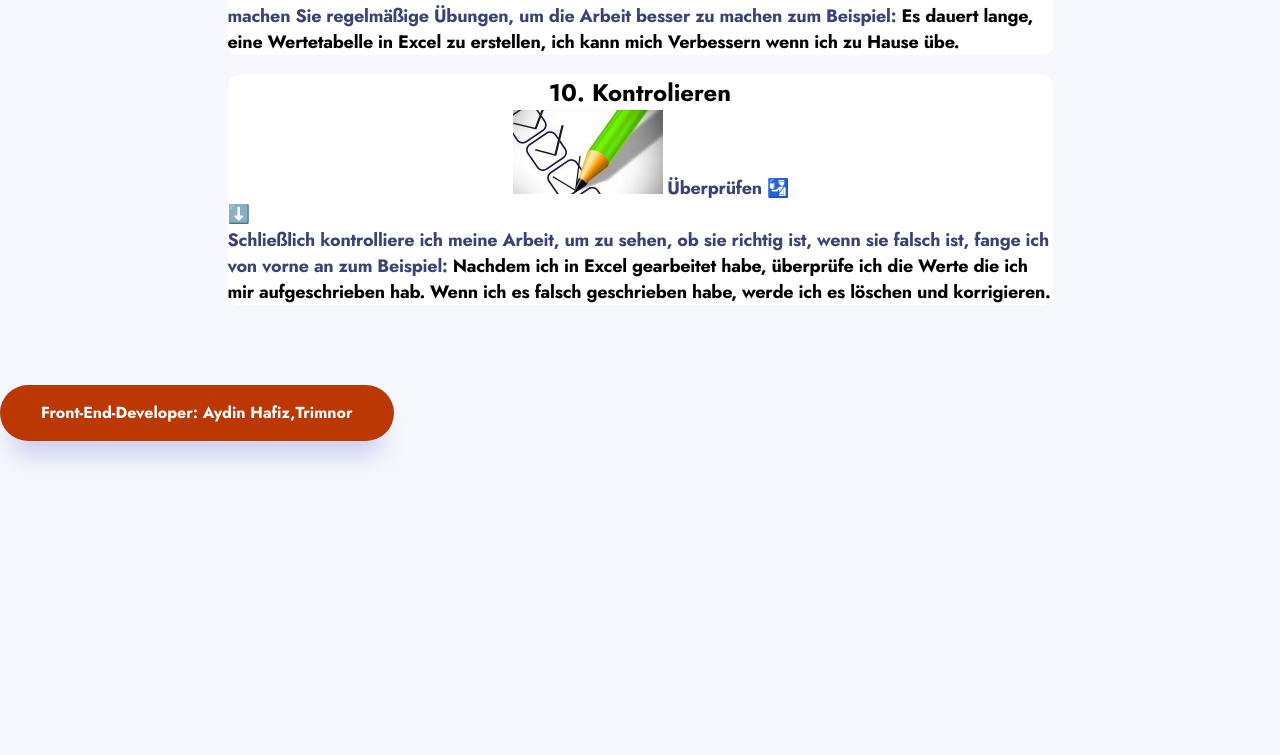
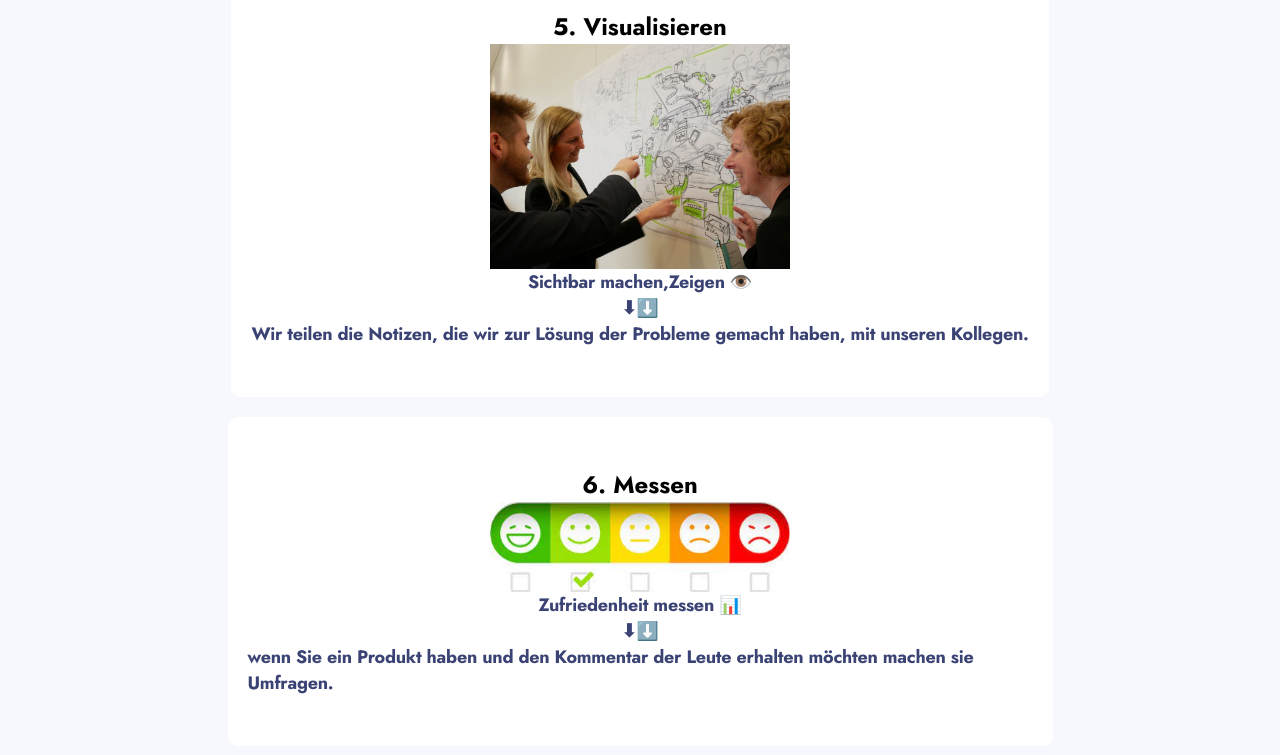
Before and after one commit to aydinhafiz/schuleprozess, a plain HTML site: page index.html in a window 1280 px wide. Shown: the part 2045-2800 px from the top of the page. Before the commit the page ends 2536 px from the top, so only its background shows below. Drawn offline with Linux system fonts and the light colour scheme; a web font is replaced by a local one.

Commit message:
added JavaScript added new Button about developer images made bigger

```diff
--- a/aufmerksamkeit/main.css
+++ b/aufmerksamkeit/main.css
@@ -25,9 +25,7 @@ body {
 .vielen-dank img{
     display: flex;
     justify-content: center;
-    margin-top: 100px;
-    margin-left: 355px;
-    height: 650px;
+
 }
 
 
--- a/index.html
+++ b/index.html
@@ -9,13 +9,20 @@
     <link rel="preconnect" href="https://fonts.googleapis.com">
     <link rel="preconnect" href="https://fonts.gstatic.com" crossorigin>
     <link href="https://fonts.googleapis.com/css2?family=Jost:wght@400;600;700&display=swap" rel="stylesheet">
+    <link rel="preconnect" href="https://fonts.googleapis.com">
+    <link rel="preconnect" href="https://fonts.gstatic.com" crossorigin>
+    <link href="https://fonts.googleapis.com/css2?family=La+Belle+Aurore&display=swap" rel="stylesheet">
     <link rel="stylesheet" href="main.css">
 </head>
 
 <body>
+    <div class="header">
+        <button>Front-End-Developer: Aydin Hafiz,Trimnor</button>
+        <h1>Prozessoptimierung die 10 Schritt Methode</h1>
+        <span>Aydin Hafiz</span>
+    </div>
     <div class="jobs container">
-        <h1>Prozessoptimierung die 10 Schritt Methode</h1>
-        <div class="job">
+        <!-- <div class="job">
             <h2>1. Als teil der Unternehmenskultur etablieren.</h2>
             <div class="for-example">
                 <img src="./assets/win-win.png" alt="win-win">
@@ -26,9 +33,9 @@
                 <p>Die Gewährung von Prämien an die Mitarbeiter auf diese Weise bewirkt, dass sie schneller und
                     effektiver arbeiten.</p>
             </div>
-        </div>
+        </div> -->
 
-        <div class="job-1">
+        <!-- <div class="job-1">
             <h2>2. Verantwotliche festlegen.</h2>
             <div class="for-example-1">
                 <img src="./assets/Teamleader.png.jpg" alt="Teamleader">
@@ -142,12 +149,11 @@
                         werde ich es
                         löschen und korrigieren.</a></p>
             </div>
-        </div>
+        </div> -->
     </div>
-
     <div class="creator">
-        <a href="./aufmerksamkeit/index.html">Front-End-Developer: Aydin Hafiz,Trimnor</a>
+        <a href="./aufmerksamkeit/index.html">Bitte Klicken.</a>
     </div>
+    <script src="./main.js"></script>
 </body>
-<div class="divss"></div>
 </html>
--- a/main.css
+++ b/main.css
@@ -14,7 +14,49 @@ body {
     margin: 0 auto;
 }
 
+.header {
+    display: flex;
+    justify-content: space-between;
 
+}
+
+.header button {
+    display: inline-block;
+    text-decoration: none;
+
+    justify-content: flex-start;
+    margin-top: 20px;
+    margin-bottom: 50px;
+    font-weight: 700;
+    font-size: 16px;
+    line-height: 28px;
+    color: #FFFFFF;
+    background: linear-gradient(135deg, #A060FF 0%, #CB30E3 49.21%, #FFA84E 100%);
+    border-radius: 6px;
+    border: none;
+    padding: 14px 41px;
+    border-radius: 28px;
+    cursor: pointer;
+    transition: transform 1s ease-in-out;
+}
+
+.header button:hover {
+    box-shadow: 0px 25px 25px -10px rgba(63, 91, 194, 0.247159);
+    border-radius: 28px;
+    transform: scale(0.9);
+    transition: 3s;
+}
+
+.header span {
+    font-family: 'La Belle Aurore', cursive;
+}
+
+.jobs {
+    display: flex;
+    justify-content: center;
+    flex-direction: column;
+    align-items: center;
+}
 
 .jobs h1 {
     display: flex;
@@ -26,6 +68,7 @@ body {
     background: #FFFFFF;
     border-radius: 10px;
     max-width: 825px;
+    padding: 50px 20px;
 }
 
 .job h2 {
@@ -33,9 +76,15 @@ body {
     justify-content: center;
 }
 
+.for-example {
+    display: flex;
+    justify-content: center;
+    flex-direction: column;
+    align-items: center;
+}
+
 .for-example img {
-    max-width: 150px;
-    margin-left: 285px;
+    max-width: 300px;
 }
 
 .for-example span {
@@ -55,19 +104,59 @@ body {
     font-weight: 700;
     font-size: 18px;
     line-height: 26px;
-    /* identical to box height */
+    letter-spacing: -0.25px;
+    color: #3A4374;
+}
 
-    letter-spacing: -0.25px;
+.creator a {
+    display: inline-block;
+    text-decoration: none;
+    justify-content: flex-start;
+    margin-top: 80px;
+    margin-bottom: 50px;
+    font-weight: 700;
+    font-size: 16px;
+    line-height: 28px;
+    color: #FFFFFF;
+    background: #bb3703;
+    box-shadow: 0px 25px 25px -10px rgba(63, 91, 194, 0.247159);
+    border: none;
+    padding: 14px 41px;
+    border-radius: 28px;
+    cursor: pointer;
+    transition: transform 1s ease-in-out;
+}
 
-    color: #3A4374;
+.creator a:hover {
+    box-shadow: 0px 25px 25px -10px rgba(63, 91, 194, 0.247159);
+    border-radius: 28px;
+    transform: scale(0.9);
+    transition: 3s;
+}
 
+.arrow span:hover {
+    box-shadow: 0px 25px 25px -10px rgba(63, 91, 194, 0.247159);
+    border-radius: 28px;
+    transform: scale(1.5);
+    transition: 3s;
+}
+
+.zoom b:hover {
+    box-shadow: 0px 25px 25px -10px rgba(63, 91, 194, 0.247159);
+    border-radius: 28px;
+    transform: scale(1.5);
+    transition: 3s;
+}
+
+@media (max-width: 775px) {
+    .jobs {
+        transform: translateY(0px);
+    }
 }
 
 
 
-
-
-.jobs-1 h1 {
+/* .jobs-1 h1 {
     display: flex;
     justify-content: center;
 }
@@ -106,7 +195,6 @@ body {
     font-weight: 700;
     font-size: 18px;
     line-height: 26px;
-    /* identical to box height */
 
     letter-spacing: -0.25px;
 
@@ -156,7 +244,6 @@ body {
     font-weight: 700;
     font-size: 18px;
     line-height: 26px;
-    /* identical to box height */
 
     letter-spacing: -0.25px;
 
@@ -214,7 +301,6 @@ body {
     font-weight: 700;
     font-size: 18px;
     line-height: 26px;
-    /* identical to box height */
 
     letter-spacing: -0.25px;
 
@@ -266,7 +352,6 @@ body {
     font-weight: 700;
     font-size: 18px;
     line-height: 26px;
-    /* identical to box height */
 
     letter-spacing: -0.25px;
 
@@ -318,7 +403,6 @@ body {
     font-weight: 700;
     font-size: 18px;
     line-height: 26px;
-    /* identical to box height */
 
     letter-spacing: -0.25px;
 
@@ -380,7 +464,6 @@ body {
     font-weight: 700;
     font-size: 18px;
     line-height: 26px;
-    /* identical to box height */
 
     letter-spacing: -0.25px;
 
@@ -439,7 +522,6 @@ body {
     font-weight: 700;
     font-size: 18px;
     line-height: 26px;
-    /* identical to box height */
 
     letter-spacing: -0.25px;
 
@@ -497,7 +579,6 @@ body {
     font-weight: 700;
     font-size: 18px;
     line-height: 26px;
-    /* identical to box height */
 
     letter-spacing: -0.25px;
 
@@ -556,60 +637,9 @@ body {
     font-weight: 700;
     font-size: 18px;
     line-height: 26px;
-    /* identical to box height */
 
     letter-spacing: -0.25px;
 
     color: #3A4374;
 
-}
-
-
-.creator a {
-    display: inline-block;
-    text-decoration: none;
-
-    justify-content: flex-start;
-    margin-top: 80px;
-    margin-bottom: 50px;
-    font-weight: 700;
-    font-size: 16px;
-    line-height: 28px;
-    color: #FFFFFF;
-    background: #bb3703;
-    box-shadow: 0px 25px 25px -10px rgba(63, 91, 194, 0.247159);
-    border: none;
-    padding: 14px 41px;
-    border-radius: 28px;
-    cursor: pointer;
-    transition: transform 1s ease-in-out;
-}
-
-.creator a:hover {
-    box-shadow: 0px 25px 25px -10px rgba(63, 91, 194, 0.247159);
-    border-radius: 28px;
-    transform: scale(0.9);
-    transition: 3s;
-}
-
-.arrow span:hover {
-    box-shadow: 0px 25px 25px -10px rgba(63, 91, 194, 0.247159);
-    border-radius: 28px;
-    transform: scale(1.5);
-    transition: 3s;
-}
-
-.zoom b:hover {
-    box-shadow: 0px 25px 25px -10px rgba(63, 91, 194, 0.247159);
-    border-radius: 28px;
-    transform: scale(1.5);
-    transition: 3s;
-}
-
-
-
-@media (max-width: 775px) {
-    .jobs {
-        transform: translateY(0px);
-    }
-}
+} */
--- /dev/null
+++ b/main.js
@@ -0,0 +1,91 @@
+const data = [
+    {
+        id: 1,
+        title: "1. Als teil der Unternehmenskultur etablieren.",
+        images: "src=./assets/win-win.png alt=win-win",
+        emojis: "Win-Win 💵 = 💪",
+        arrow: "⬇️",
+        description: "Die Gewährung von Prämien an die Mitarbeiter auf diese Weise bewirkt, dass sie schneller und effektiver arbeiten."
+    },
+    {
+        id: 2,
+        title: "2. Verantwotliche festlegen.",
+        images: "src=assets/Teamleader.png.jpg alt=Teamleader",
+        emojis: "Team leader👍",
+        arrow: "⬇️",
+        description: "Eine Manager wählen oder Teamleiter damit er ganze Team Kordiniert"
+    },
+    {
+        title: "3. Kernprozesse identifizieren und priorisieren",
+        images: "src=./assets/Mission.jpg alt=Teamleader",
+        emojis: "Vision 👀",
+        arrow: "⬇️",
+        description: "Identifizieren Sie wichtige Arbeiten und erledigen Sie diese zuerst zum Beispiel:Vervollständigen Sie Ihre Word-Datei, anstatt das Büro aufzuräumen."
+    },
+    {
+        title: "4. Aufnehmen.",
+        images: "src=./assets/Filmen.jpg alt=Filmen",
+        emojis: "Filmen oder Notizen machen.📹",
+        arrow: "⬇️",
+        description: "Filmen Sie Mitarbeiter bei der Arbeit oder Ende des Tages machen Sie sich Notizen darüber, was der Mitarbeiter heute gemacht hat"
+    },
+    {
+        title: "5. Visualisieren",
+        images: "src=./assets/Visualisieren.jpg alt=Filmen",
+        emojis: "Sichtbar machen,Zeigen 👁️",
+        arrow: "⬇️",
+        description: "Wir teilen die Notizen, die wir zur Lösung der Probleme gemacht haben, mit unseren Kollegen."
+    },
+    {
+        title: "6. Messen",
+        images: "src=./assets/zufriedenheitmessen.jpg alt=Filmen",
+        emojis: "Zufriedenheit messen 📊",
+        arrow: "⬇️",
+        description: "wenn Sie ein Produkt haben und den Kommentar der Leute erhalten möchten machen sie Umfragen."
+    },
+    {
+        title: "7. Ziele definieren",
+        images: "src=./assets/Disziplin.jpg alt=Filmen",
+        emojis: "Diszipliniert arbeiten 🔍",
+        arrow: "⬇️",
+        description: "die Arbeit konzentriert und diszipliniert erledigen zum Beispiel: Am Ende des Tages erledige ich meine Computerarbeit diszipliniert und konzentriert, um einen guten Job zu leisten."
+    },
+    {
+        title: "8. Optimieren",
+        images: "src=./assets/Optimieren.jpg alt=Filmen",
+        emojis: "Verbessern 📈",
+        arrow: "⬇️",
+        description: "alles tun, damit der Mitarbeiter besser arbeitet zum Beispiel: Anstatt Notizen in einem Notizbuch zu machen, besorgen Sie dem Arbeiter einen Laptop, damit er besser arbeiten kann."
+    },
+    {
+        title: "9. Trainieren",
+        images: "src=./assets/Trainieren.jpg alt=Filmen",
+        emojis: "Fähigkeit Verbessern 🔧",
+        arrow: "⬇️",
+        description: "machen Sie regelmäßige Übungen, um die Arbeit besser zu machen zum Beispiel: Es dauert lange, eine Wertetabelle in Excel zu erstellen, ich kann mich Verbessern wenn ich zu Hause übe."
+    },
+    {
+        title: "10. Kontrolieren",
+        images: "src=./assets/Kontrollieren.jpg alt=Filmen",
+        emojis: "Überprüfen 🛂",
+        arrow: "⬇️",
+        description: "Schließlich kontrolliere ich meine Arbeit, um zu sehen, ob sie richtig ist, wenn sie falsch ist, fange ich von vorne an zum Beispiel: Nachdem ich in Excel gearbeitet habe, überprüfe ich die Werte die ich mir aufgeschrieben hab. Wenn ich es falsch geschrieben habe, werde ich es löschen und korrigieren."
+    },
+]
+
+const jobs = document.querySelector(".jobs")
+data.forEach(
+    function (a) {
+        const jobString = `<div class="job">
+        <h2>${a.title}</h2>
+        <div class="for-example">
+            <img ${a.images}>
+            <span>${a.emojis}</span>
+            <div class="arrow">
+                <span>⬇${a.arrow}</span>
+            </div>
+            <p>${a.description}</p>
+        </div>`
+        jobs.insertAdjacentHTML("beforeend", jobString)
+    }
+)
```
Also changed, not shown: aufmerksamkeit/index.html (+1 -1 lines).
